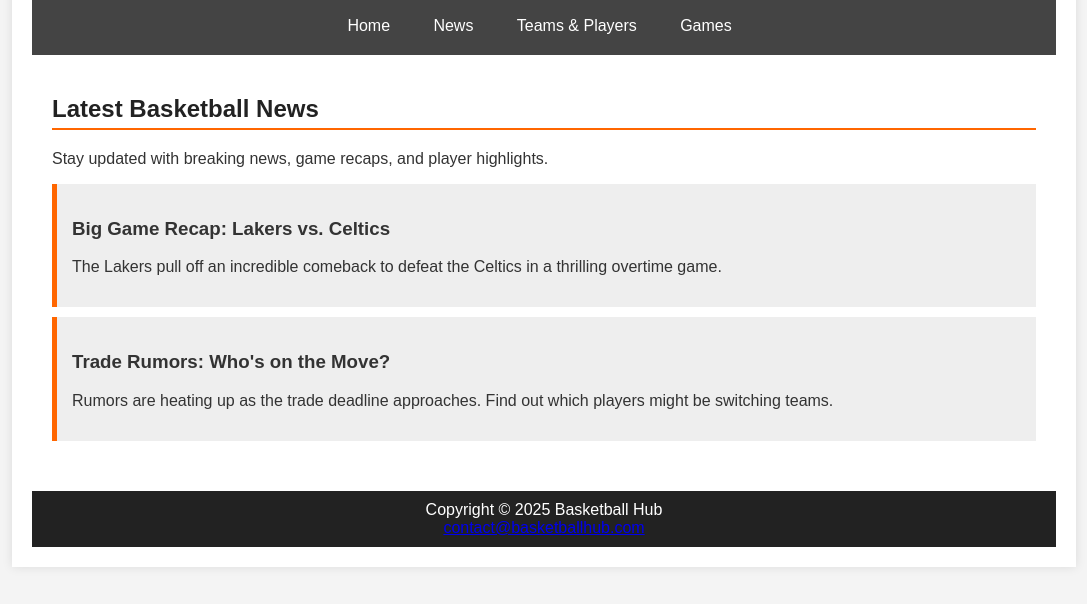
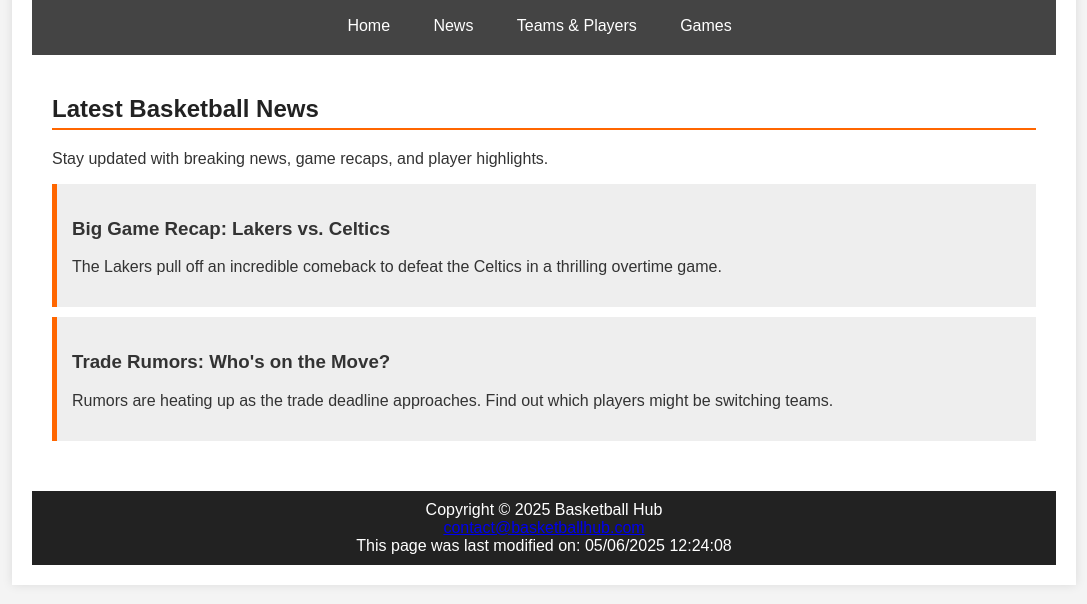
Before and after one commit to mothetruth/Basketball, a plain HTML site: page news.html in a window 1280 px wide. Shown: the part 100-704 px from the top of the page, without its empty margins (96-1183 px from the left). Drawn offline with Linux system fonts and the light colour scheme.

Commit message:
Update news.html

```diff
--- a/news.html
+++ b/news.html
@@ -33,10 +33,14 @@
 <p>Rumors are heating up as the trade deadline approaches. Find out which players might be switching teams.</p>
 </article>
 </main>
-
 <footer>
-Copyright &copy; 2025 Basketball Hub<br>
-<a href="mailto:contact@basketballhub.com">contact@basketballhub.com</a>
+  Copyright &copy; 2025 Basketball Hub<br>
+  <a href="mailto:contact@basketballhub.com">contact@basketballhub.com</a>
+  <div>
+    <script>
+      document.write("This page was last modified on: " + document.lastModified);
+    </script>
+  </div>
 </footer>
 </div>
 </body>
```
